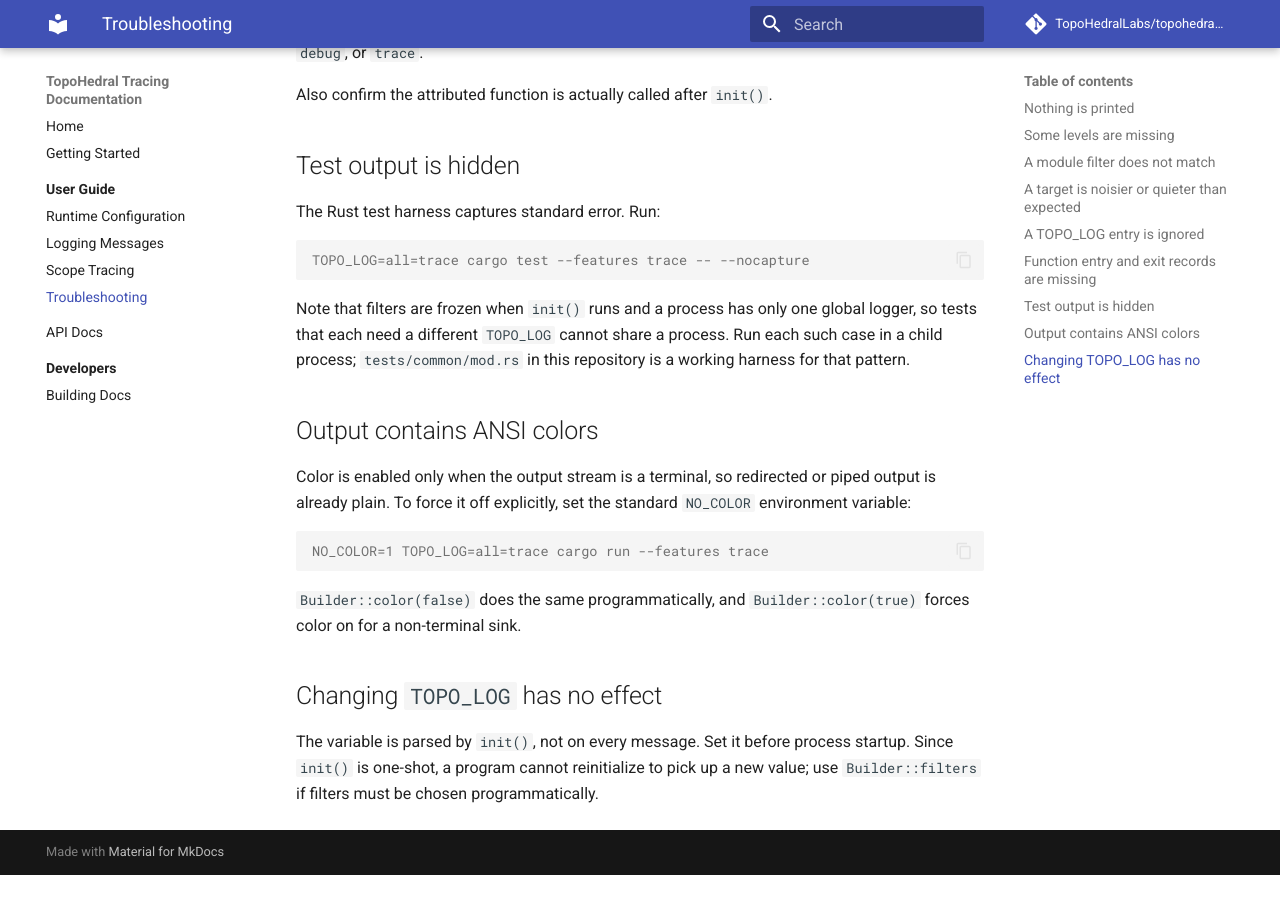
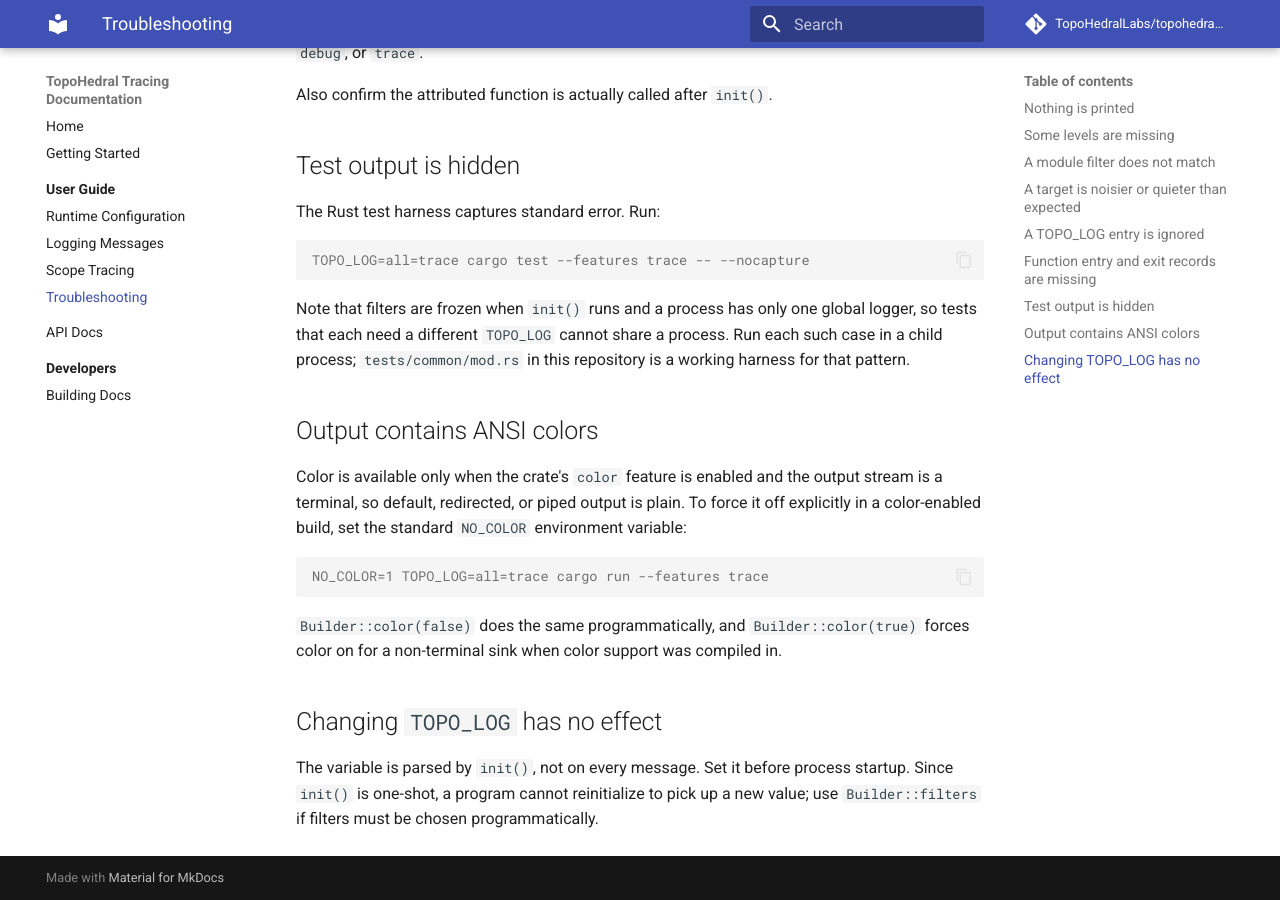
Before and after one commit to TopoHedralLabs/topohedral-tracing, an MkDocs documentation site: the page built from docs/website/docs/user-guide/troubleshooting.md, in a window 1280 px wide and 900 px high, scrolled down 1650 px. Built offline with MkDocs 1.6.1 and Material for MkDocs 9.7.7, drawn with Linux system fonts in a browser that asks for light colours; comment, search, counter and statistics services are not loaded; the version menu is left out; before the commit the page ends 2525 px from its top, so only the background shows below that.

Commit message:
optional color crate (#14)

````diff
--- a/docs/website/docs/user-guide/troubleshooting.md
+++ b/docs/website/docs/user-guide/troubleshooting.md
@@ -87,16 +87,18 @@ repository is a working harness for that pattern.
 
 ## Output contains ANSI colors
 
-Color is enabled only when the output stream is a terminal, so redirected or
-piped output is already plain. To force it off explicitly, set the standard
-`NO_COLOR` environment variable:
+Color is available only when the crate's `color` feature is enabled and the
+output stream is a terminal, so default, redirected, or piped output is plain.
+To force it off explicitly in a color-enabled build, set the standard `NO_COLOR`
+environment variable:
 
 ```console
 NO_COLOR=1 TOPO_LOG=all=trace cargo run --features trace
 ```
 
 `Builder::color(false)` does the same programmatically, and
-`Builder::color(true)` forces color on for a non-terminal sink.
+`Builder::color(true)` forces color on for a non-terminal sink when color
+support was compiled in.
 
 ## Changing `TOPO_LOG` has no effect
 
````
Also changed, not shown: Cargo.toml (+5 -5 lines), docs/website/docs/getting-started.md (+2 -2 lines), docs/website/docs/user-guide/configuration.md (+3 -0 lines), docs/website/docs/user-guide/logging.md (+4 -3 lines), CHANGELOG.md, README.md, 1 other file.
